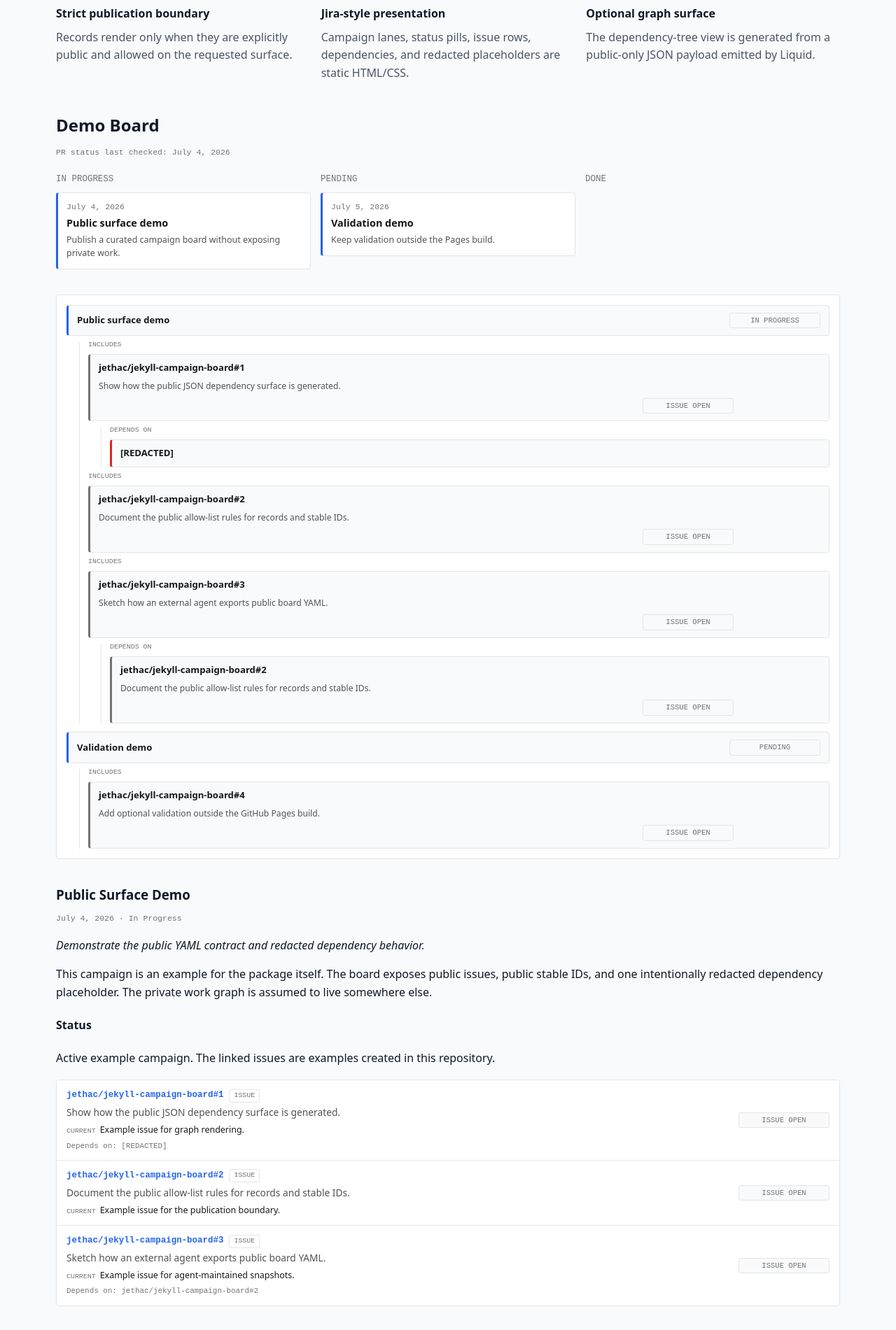
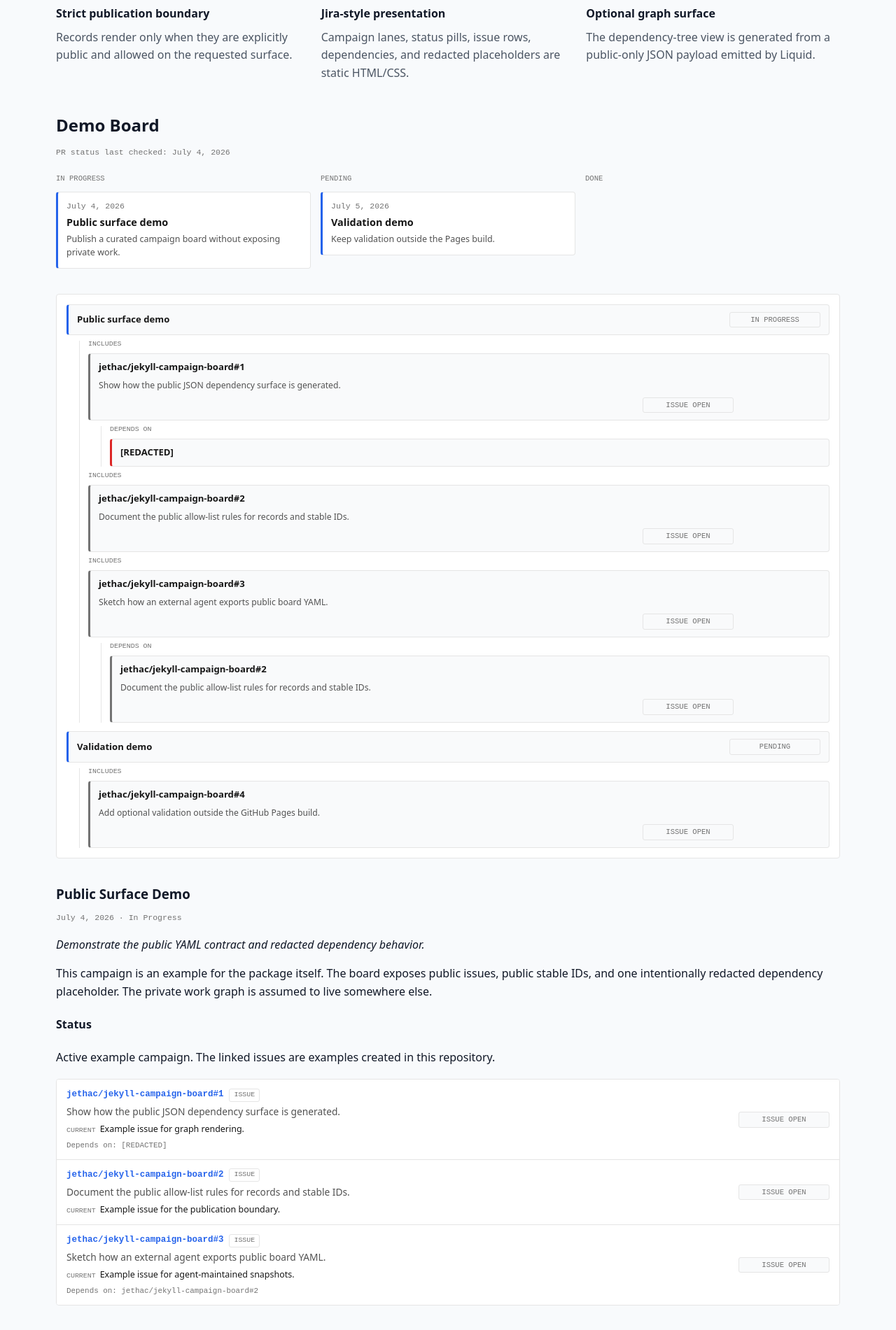
Before and after one commit to jethac/jekyll-campaign-board, a Jekyll site: the page built from index.md, in a window 1280 px wide. Shown: the part 345-2246 px from the top of the page at 70% size. Built offline with Jekyll 4.4.1, drawn with Linux system fonts in a browser that asks for light colours.

Commit message:
Reduce campaign lane heading size

```diff
--- a/_sass/_campaign-board.scss
+++ b/_sass/_campaign-board.scss
@@ -85,9 +85,9 @@ html[data-theme="dark"],
   h3 {
     color: var(--campaign-board-text-muted);
     font-family: 'JetBrains Mono', monospace;
-    font-size: 0.78rem !important;
+    font-size: 0.66rem !important;
     font-weight: 500 !important;
-    line-height: 1 !important;
+    line-height: 1.1 !important;
     margin: 0 0 2px 0 !important;
     text-transform: uppercase;
   }
```
